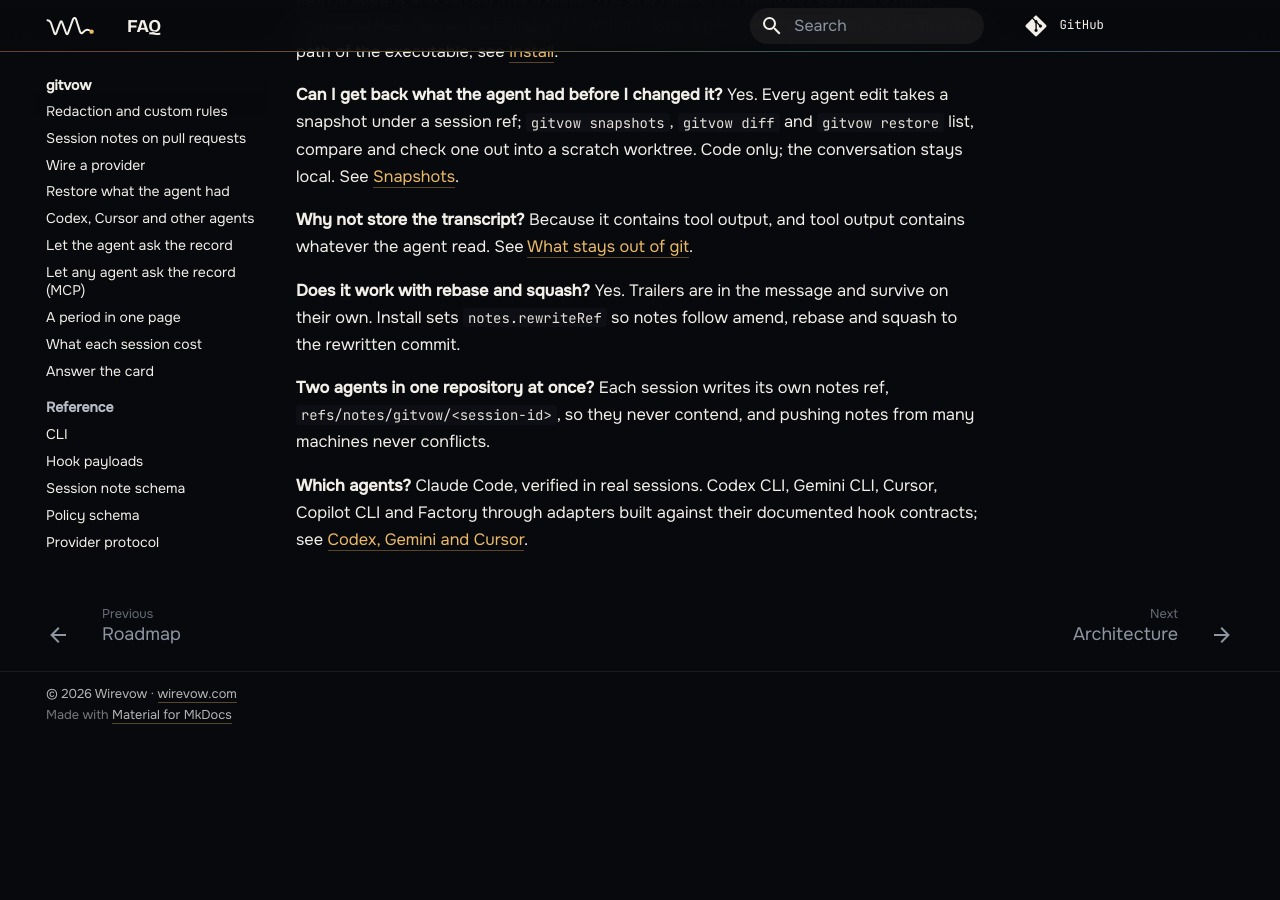
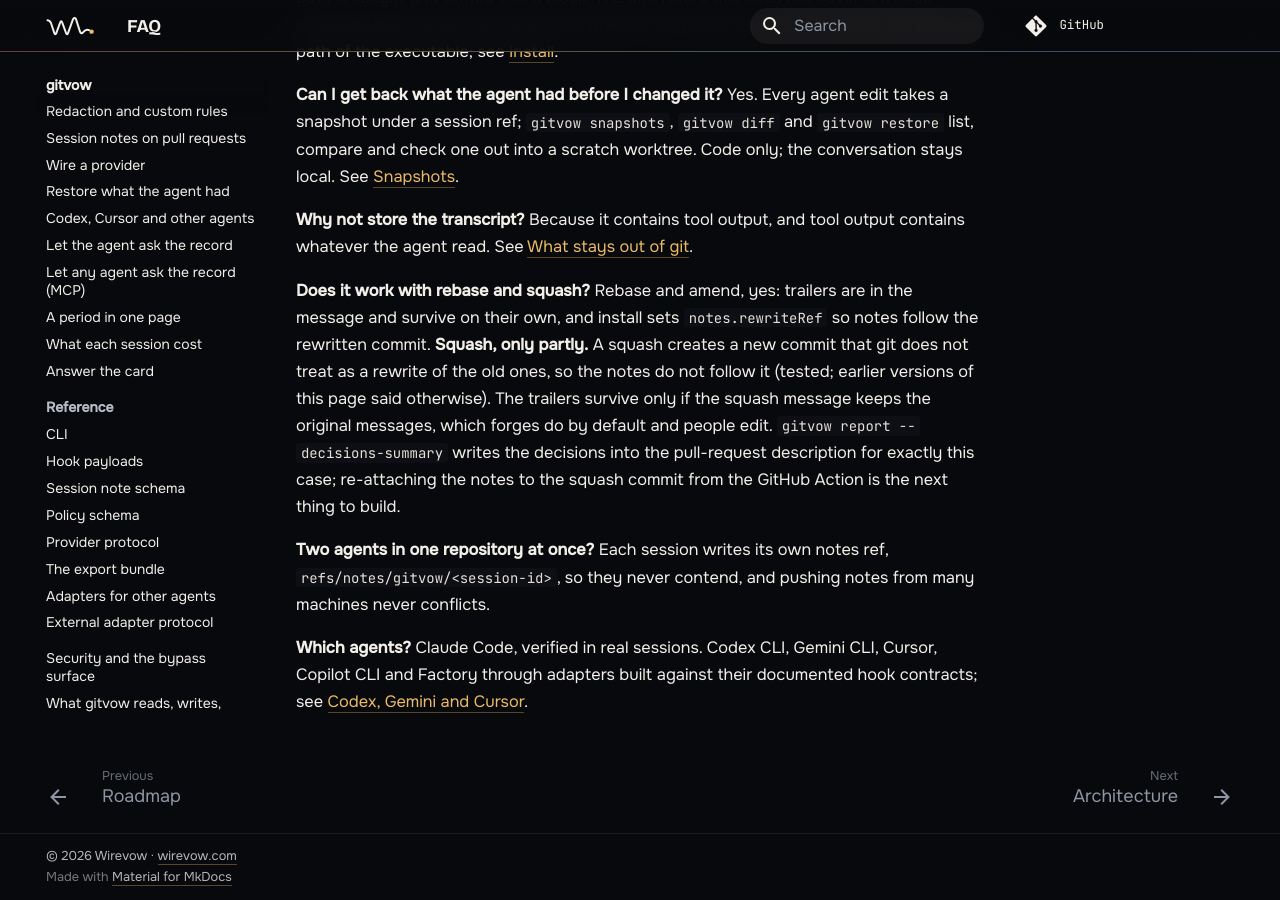
Before and after one commit to wirevow/gitvow, an MkDocs documentation site: the page built from docs/faq.md, in a window 1280 px wide and 900 px high, scrolled down 625 px. Built offline with MkDocs 1.6.1 and Material for MkDocs 9.7.7, drawn with Linux system fonts in a browser that asks for light colours; comment, search, counter and statistics services are not loaded; before the commit the page ends 1363 px from its top, so only the background shows below that.

Commit message:
docs: notes follow amend and rebase, not squash; the claim was tested and corrected
Co-Authored-By: Claude Fable 5.1 <noreply@anthropic.com>

Gitvow-Session: 8f3d5c71-574a-4eec-8903-9425e3a8335b
Gitvow-Step: 13

```diff
--- a/docs/faq.md
+++ b/docs/faq.md
@@ -16,7 +16,7 @@
 
 **Why not store the transcript?** Because it contains tool output, and tool output contains whatever the agent read. See [What stays out of git](concepts/storage.md).
 
-**Does it work with rebase and squash?** Yes. Trailers are in the message and survive on their own. Install sets `notes.rewriteRef` so notes follow amend, rebase and squash to the rewritten commit.
+**Does it work with rebase and squash?** Rebase and amend, yes: trailers are in the message and survive on their own, and install sets `notes.rewriteRef` so notes follow the rewritten commit. **Squash, only partly.** A squash creates a new commit that git does not treat as a rewrite of the old ones, so the notes do not follow it (tested; earlier versions of this page said otherwise). The trailers survive only if the squash message keeps the original messages, which forges do by default and people edit. `gitvow report --decisions-summary` writes the decisions into the pull-request description for exactly this case; re-attaching the notes to the squash commit from the GitHub Action is the next thing to build.
 
 **Two agents in one repository at once?** Each session writes its own notes ref, `refs/notes/gitvow/<session-id>`, so they never contend, and pushing notes from many machines never conflicts.
 
--- a/docs/guides/install.md
+++ b/docs/guides/install.md
@@ -15,7 +15,7 @@ With no `--agent`, install looks for each agent by its configuration directory,
 - Hook entries merged into each agent's settings file, using the **absolute path** of the `gitvow` executable, so hooks work even when the agent's shell has no virtualenv or pipx directory on its PATH. This matters most for desktop agents such as Cursor, which do not inherit the PATH of your terminal at all.
 - Whatever the agent still needs by hand, printed at the end. Codex CLI has two such steps; see [Use gitvow with other agents](other-agents.md).
 - A `pre-push` hook in the same directory that pushes `refs/notes/gitvow/*` to the remote you push to
-- Global git config `notes.displayRef` and `notes.rewriteRef` set to `refs/notes/gitvow/*`, so `git log --show-notes` shows session notes and they follow amend, rebase and squash
+- Global git config `notes.displayRef` and `notes.rewriteRef` set to `refs/notes/gitvow/*`, so `git log --show-notes` shows session notes and they follow amend and rebase (not squash; see the FAQ)
 
 Covers every repository you open. Nothing is committed anywhere. If you already had a global hooks path, gitvow reports it; its hook chains to each repository's own `.git/hooks/prepare-commit-msg`, not to a previous global path.
 
```
Also changed, not shown: docs/roadmap.md (+1 -1 lines), docs/security.md (+1 -1 lines).
